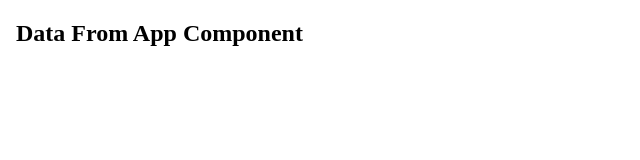
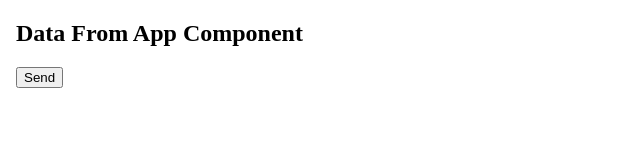
Before and after one commit to dstiawan99/learnAngular, an Angular app: page / in a window 1280 px wide. Shown: the top 160 px of the page, without its empty margins (0-640 px from the left). Built offline with nearby package versions, Linux system fonts and the light colour scheme.

Commit message:
make interaction component, parent from child

```diff
--- a/src/app/app.component.html
+++ b/src/app/app.component.html
@@ -22,7 +22,8 @@
 
     <!-- belajar componen -->
     <!-- memanggil componen dengan tag -->
-    <app-learn [pData]="message"></app-learn>
+    <p>{{receivedMessage}}</p>
+    <app-learn (cData)="receivedMessage=$event" [pData]="message"></app-learn>
     <!-- memanggil componen dengan class
   <div class="app-learn">
   </div> -->
--- a/src/app/app.component.ts
+++ b/src/app/app.component.ts
@@ -7,6 +7,7 @@ import { Component } from '@angular/core';
 })
 export class AppComponent {
   public message = "Data From App Component";
+  public receivedMessage = "";
 
   title = 'learnAngular';
 
--- a/src/app/learn/learn.component.html
+++ b/src/app/learn/learn.component.html
@@ -101,5 +101,8 @@
 <!-- Component Interaction -->
 <div>
     <!-- mengambil data dari parent -->
-    <h2>{{pData}}</h2>
+    <div>
+        <h2>{{pData}}</h2>
+    </div>
+    <button (click)="onSend()">Send</button>
 </div>
--- a/src/app/learn/learn.component.ts
+++ b/src/app/learn/learn.component.ts
@@ -1,4 +1,4 @@
-import { Component, OnInit, Input } from '@angular/core';
+import { Component, OnInit, Input, Output, EventEmitter } from '@angular/core';
 import { SelectControlValueAccessor } from '@angular/forms';
 import { errorMonitor } from 'node:events';
 
@@ -14,6 +14,7 @@ import { errorMonitor } from 'node:events';
 })
 export class LearnComponent implements OnInit {
   @Input() public pData;
+  @Output() public cData = new EventEmitter();
   public nama = "";
   public dataNama = ['Anggi','Angga','Anwar','Anissa','Aulya'];
 
@@ -59,4 +60,8 @@ export class LearnComponent implements OnInit {
     console.log(value);
     this.events = value;
   }
+
+  onSend(){
+    this.cData.emit("This data Form Learn Component");
+  }
 }
```
